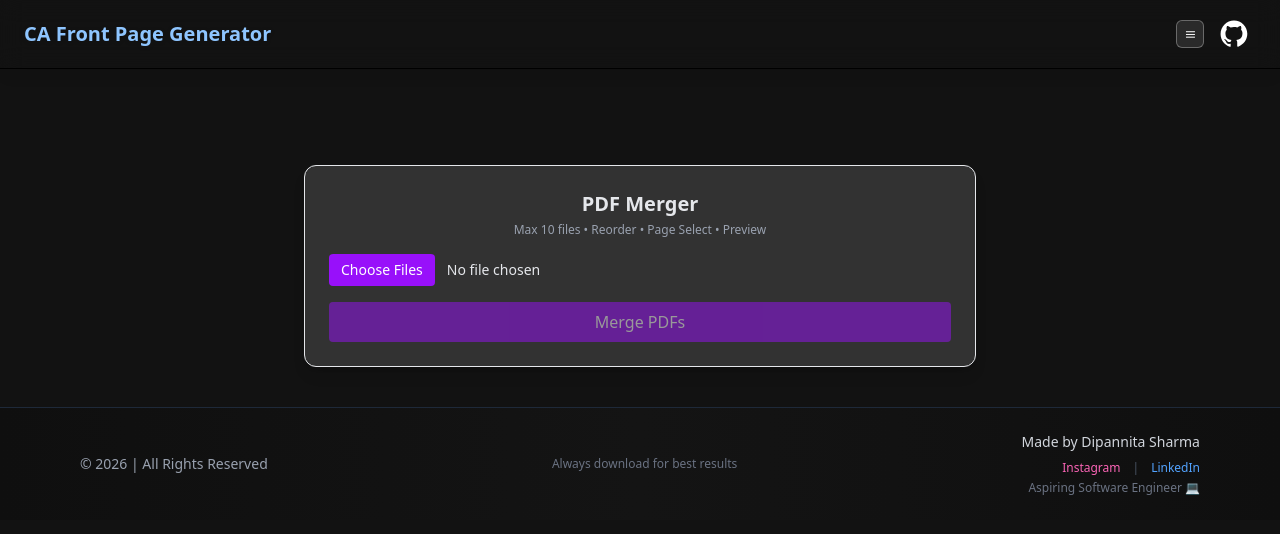
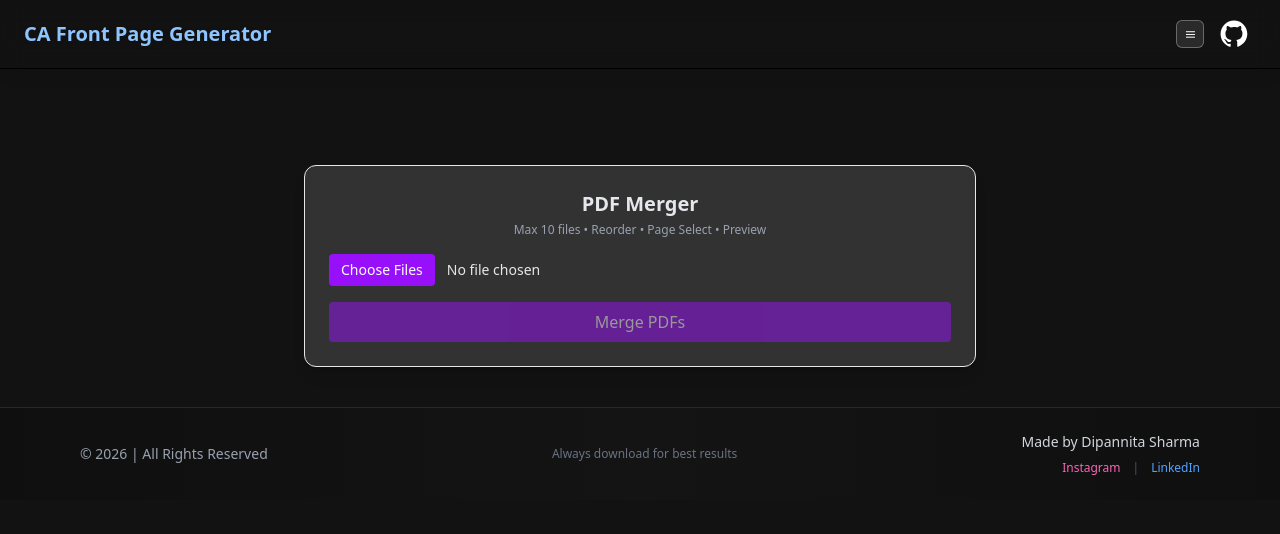
Before and after one commit to dipannitasharma/front-page-generator, a React (Vite) app: page /merge in a window 1280 px wide. Shown: the top 534 px of the page. Built offline with nearby package versions, Linux system fonts and the light colour scheme; what @react-pdf/renderer would draw is missing.

Commit message:
changed footer

```diff
--- a/src/components/Footer.jsx
+++ b/src/components/Footer.jsx
@@ -48,10 +48,6 @@ const Footer = () => {
     </a>
 
   </div>
-
-  <p className="text-xs mt-1 text-gray-500">
-    Aspiring Software Engineer 💻
-  </p>
 </div>
 
 
```
